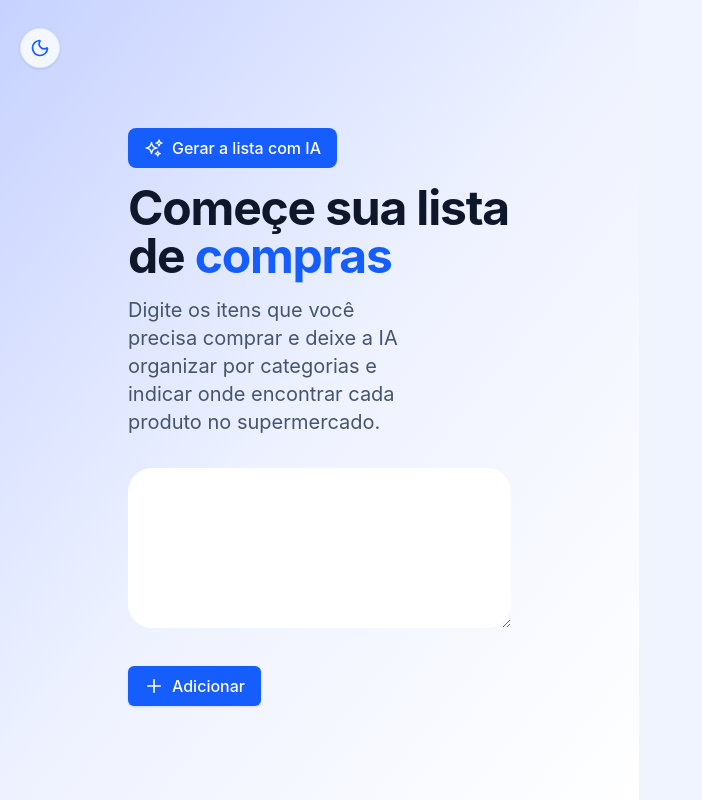
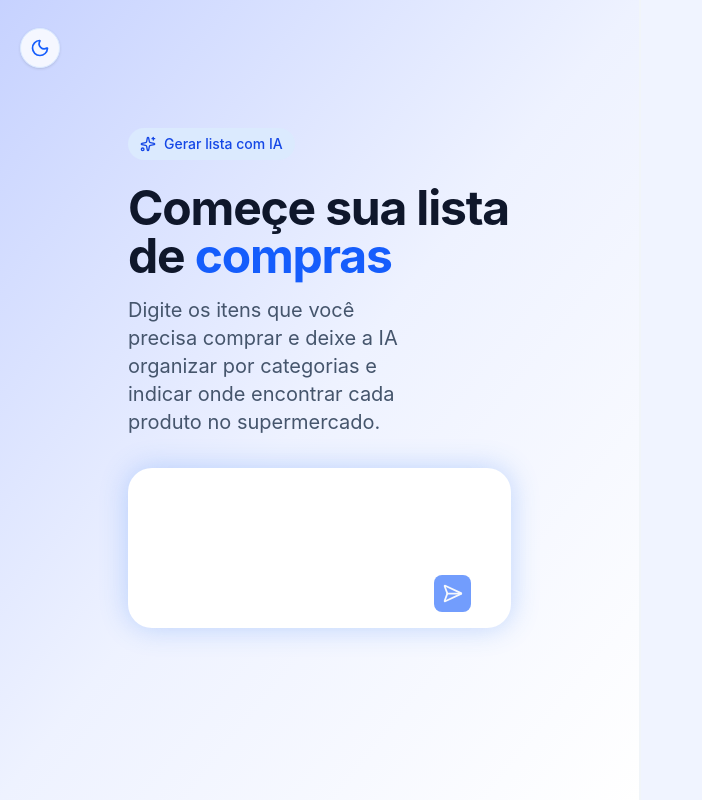
Before and after one commit to BiancaAntunes-dev/market-ai, a React (Vite) app: page / in a window 1280 px wide. Shown: the whole page, without its empty margins (0-702 px from the left). Built offline with nearby package versions, Linux system fonts and the light colour scheme.

Commit message:
Estilizado o componente left

```diff
--- a/package.json
+++ b/package.json
@@ -25,6 +25,7 @@
     "eslint-plugin-react-hooks": "^7.0.1",
     "eslint-plugin-react-refresh": "^0.4.24",
     "globals": "^16.5.0",
+    "tailwind-scrollbar": "^4.0.2",
     "vite": "^7.3.1"
   }
 }
--- a/src/App.jsx
+++ b/src/App.jsx
@@ -1,7 +1,7 @@
 import { useState } from 'react'
 import Left from './components/Left.jsx'
 import Right from './components/Right.jsx'
-import { Moon, Sun } from 'lucide-react'
+import { Moon, Sun, Sparkles } from 'lucide-react'
 
 function App() {
   const [isDark, setIsDark] = useState(false)
--- a/src/components/Left.jsx
+++ b/src/components/Left.jsx
@@ -1,12 +1,19 @@
-import { Send } from "lucide-react";
+import { Send, SendHorizonal, Sparkles } from "lucide-react";
 import { useState } from "react"
 
 const Left = function () {
 
     const [conteudoTextual, setConteudoTextual] = useState(""); // conteudoTextual é a variável, setConteudoTextual é a função que define o valor da variável, useState é basicamente uma definição do react pra dizer que isso é uma variável do react. o que está dentro do usestate é o valor padrão, inicial, daquela variável
+    const [buttonDisabled, setButtonDisabled] = useState(true)
 
     const mudarVariavelConteudoTextual = (texto) => { // essa é a função que dispara quando o input muda de valor, ou seja quando alguém escreve alguma coisa no input
         setConteudoTextual(texto); // ele recebe o texto e executa setConteudoTextual(texto), que significa que a variável conteudoTextual irá mudar de valor para o que foi escrito
+        if (texto.length == 0)
+        {
+            setButtonDisabled(true)
+        } else {
+            setButtonDisabled(false)
+        }
     }
 
     const dispararAcaoDoClique = () => {
@@ -16,29 +23,43 @@ const Left = function () {
     return (
 
         <div className="w-1/2 border-r border-slate-100 dark:border-slate-800 h-full p-[10%] bg-gradient-to-br from-indigo-200 via-indigo-50 to-white dark:bg-[linear-gradient(to_top,#455266,#34425a,#23334e,#122443,#001637)]">
-            <button class="flex items-center mb-4 gap-2 px-4 py-2 bg-blue-600 hover:bg-blue-700 text-white rounded-lg dark:bg-blue-500 dark:hover:bg-blue-400 transition-colors font-medium focus:outline-none focus:ring-2 focus:ring-blue-500 focus:ring-offset-2 dark:focus:ring-offset-[#122443]">
-                <svg xmlns="http://www.w3.org/2000/svg" fill="none" viewBox="0 0 24 24" stroke-width="1.5" stroke="currentColor" class="w-5 h-5">
-                <path stroke-linecap="round" stroke-linejoin="round" d="M9.813 15.904L9 18.75l-.813-2.846a4.5 4.5 0 00-3.09-3.09L2.25 12l2.846-.813a4.5 4.5 0 003.09-3.09L9 5.25l.813 2.846a4.5 4.5 0 003.09 3.09L15.75 12l-2.846.813a4.5 4.5 0 00-3.09 3.09zM18.259 8.715L18 9.75l-.259-1.035a3.375 3.375 0 00-2.455-2.456L14.25 6l1.036-.259a3.375 3.375 0 002.455-2.456L18 2.25l.259 1.035a3.375 3.375 0 002.456 2.456L21.75 6l-1.035.259a3.375 3.375 0 00-2.456 2.456zM16.894 20.567L16.5 21.75l-.394-1.183a2.25 2.25 0 00-1.423-1.423L13.5 18.75l1.183-.394a2.25 2.25 0 001.423-1.423l.394-1.183.394 1.183a2.25 2.25 0 001.423 1.423l1.183.394-1.183.394a2.25 2.25 0 00-1.423 1.423z" />
-             </svg>
-            Gerar a lista com IA
-            </button>
+             <div className="relative z-10 max-w-xl mx-auto w-full">
+            <div className="inline-flex items-center gap-2 px-3 py-1.5 rounded-full bg-blue-100 dark:bg-blue-900/40 text-blue-700 dark:text-blue-300 text-sm font-medium mb-6">
+              <Sparkles size={16} />
+              <span>Gerar lista com IA</span>
+            </div>
             <h2 className="font-bold text-4xl text-slate-900 dark:text-white tracking-tight md:text-5xl mb-4">Começe sua lista de <span className="text-blue-600 dark:text-blue-400">compras</span></h2>
             <p className="pr-24 dark:text-slate-400 text-slate-600 font-normal text-xl">Digite os itens que você precisa comprar e deixe a IA organizar por categorias e indicar onde encontrar cada produto no supermercado.</p>
+            <div
+                className="
+                    min-w-0 box-border p-4 mt-8 w-full h-40 dark:bg-slate-900 bg-white rounded-3xl
+                    shadow-[0_0_28px_rgba(59,130,246,0.3)]
+                    focus-within:shadow-[0_0_28px_rgba(59,130,246,0.7)]
+                    transition duration-500 flex flex-col
+                ">
                 <textarea
                     value={conteudoTextual}
                     onChange={(e) => mudarVariavelConteudoTextual(e.target.value)}
                     type="text"
-                className="mt-8 w-full h-40 dark:bg-slate-200 bg-white rounded-3xl shadow-blue-900"
+                    className="scrollbar-thin w-full h-4/5 focus:outline-none dark:text-slate-400 resize-none pr-2
+                    scrollbar-track-transparent
+                    scrollbar-thumb-gray-400
+                    scrollbar-hover:scrollbar-thumb-gray-500
+                    scrollbar-thumb-rounded-full
+                    scrollbar-track-rounded-full"
                 />
-            <button className="mt-8 flex items-center gap-2 bg-blue-600 hover:bg-blue-400 text-white font-medium py-2 px-4 rounded-md transition-colors shadow-sm"
-                onClick={(e) => dispararAcaoDoClique()}
-            >
-                <svg xmlns="http://www.w3.org/2000/svg" fill="none" viewBox="0 0 24 24" strokeWidth={2} stroke="currentColor" className="w-5 h-5">
-                <path strokeLinecap="round" strokeLinejoin="round" d="M12 4.5v15m7.5-7.5h-15" />
-
-                </svg>
-                 Adicionar
+                <button
+                    disabled={buttonDisabled}
+                    className="
+                        ml-auto hover:cursor-pointer dark:text-slate-400 text-slate-100
+                        mr-6 dark:bg-blue-700 bg-blue-600 rounded-lg items-center p-2
+                        disabled:opacity-60 disabled:cursor-not-allowed disabled:hover:opacity-60
+                        transition-opacity duration-200 mt-2
+                    ">
+                    <SendHorizonal size={21} />
                 </button>
+            </div>
+        </div>
         </div>
     )
 }
--- a/src/style.css
+++ b/src/style.css
@@ -1,2 +1,6 @@
 @import "tailwindcss";
+@plugin "tailwind-scrollbar" {
+    preferredStrategy: 'pseudoelements';
+    nocompatible: true;
+  }
 @custom-variant dark (&:where(.dark, .dark *));
--- a/vite.config.js
+++ b/vite.config.js
@@ -2,8 +2,10 @@ import { defineConfig } from 'vite'
 import react from '@vitejs/plugin-react'
 import tailwindcss from '@tailwindcss/vite'
 
-// https://vite.dev/config/
+
 export default defineConfig({
-  plugins: [react(),
-  tailwindcss(),]
+  plugins: [
+    react(),
+    tailwindcss(),
+  ]
 })
```
Also changed, not shown: 1 other file (tests, documents, lock files or other folders). Lines whose indentation alone changed are shown as unchanged.
